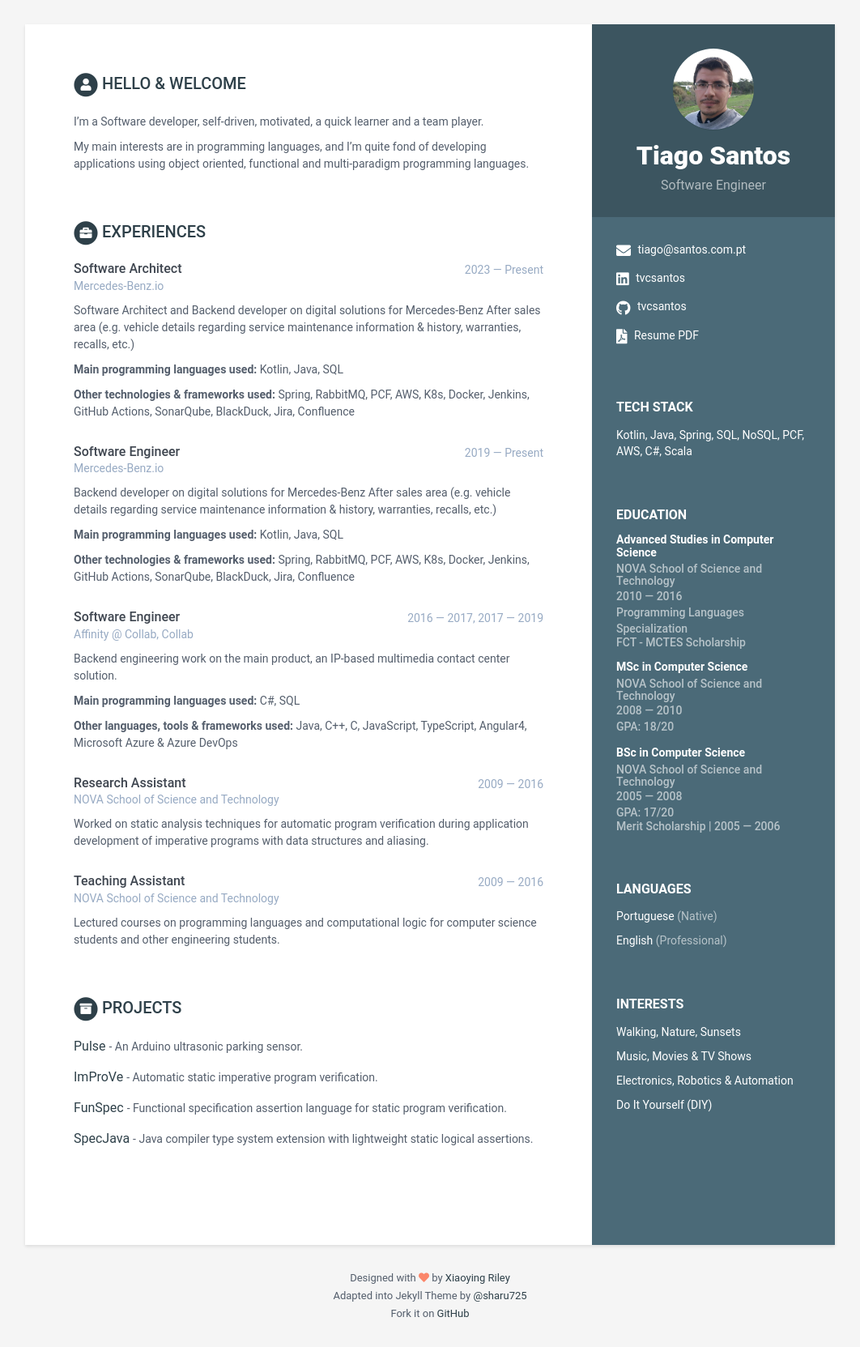
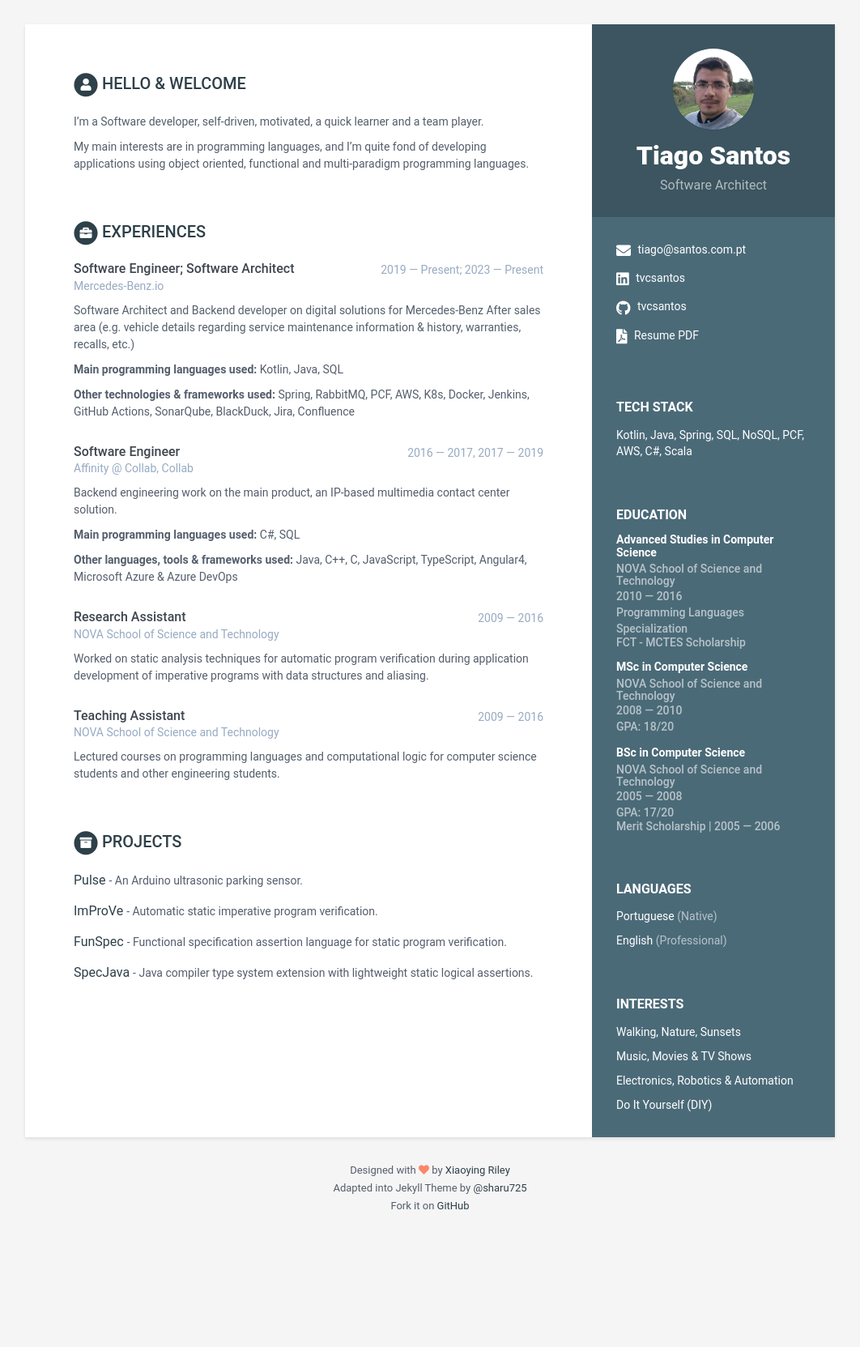
Before and after one commit to tvcsantos/tvcsantos.github.io, a Jekyll site: the page built from index.html, in a window 1280 px wide. Shown: the whole page at 81% size, without its empty margins (109-1171 px from the left). Built offline with Jekyll 4.4.1, drawn with Linux system fonts in a browser that asks for light colours; after the commit the page ends 1529 px from its top, so only the background shows below that.

Commit message:
docs: improve experience

```diff
--- a/_data/data.yml
+++ b/_data/data.yml
@@ -8,7 +8,7 @@ sidebar:
 
     # Profile information
     name: Tiago Santos
-    tagline: Software Engineer
+    tagline: Software Architect
     avatar: tiago.jpg  #place a 100x100 picture inside /assets/images/ folder and provide the name of the file below
 
     # Sidebar links
@@ -81,26 +81,13 @@ education:
         GPA: 17/20
       award: Merit Scholarship | 2005 &mdash; 2006
 experiences:
-    - role: Software Architect
-      time: 2023 &mdash; Present
+    - role: Software Engineer; Software Architect
+      time: 2019 &mdash; Present; 2023 &mdash; Present
       company: Mercedes-Benz.io
       details: |
         Software Architect and Backend developer on digital solutions for
         Mercedes-Benz After sales area (e.g. vehicle details regarding service
         maintenance information & history, warranties, recalls, etc.)
-
-        **Main programming languages used:** Kotlin, Java, SQL
-
-        **Other technologies & frameworks used:** Spring, RabbitMQ, PCF, AWS,
-        K8s, Docker, Jenkins, GitHub Actions, SonarQube, BlackDuck, Jira,
-        Confluence
-    - role: Software Engineer
-      time: 2019 &mdash; Present
-      company: Mercedes-Benz.io
-      details: |
-        Backend developer on digital solutions for Mercedes-Benz After sales
-        area (e.g. vehicle details regarding service maintenance information &
-        history, warranties, recalls, etc.)
 
         **Main programming languages used:** Kotlin, Java, SQL
 
```
Also changed, not shown: 1 other file.
